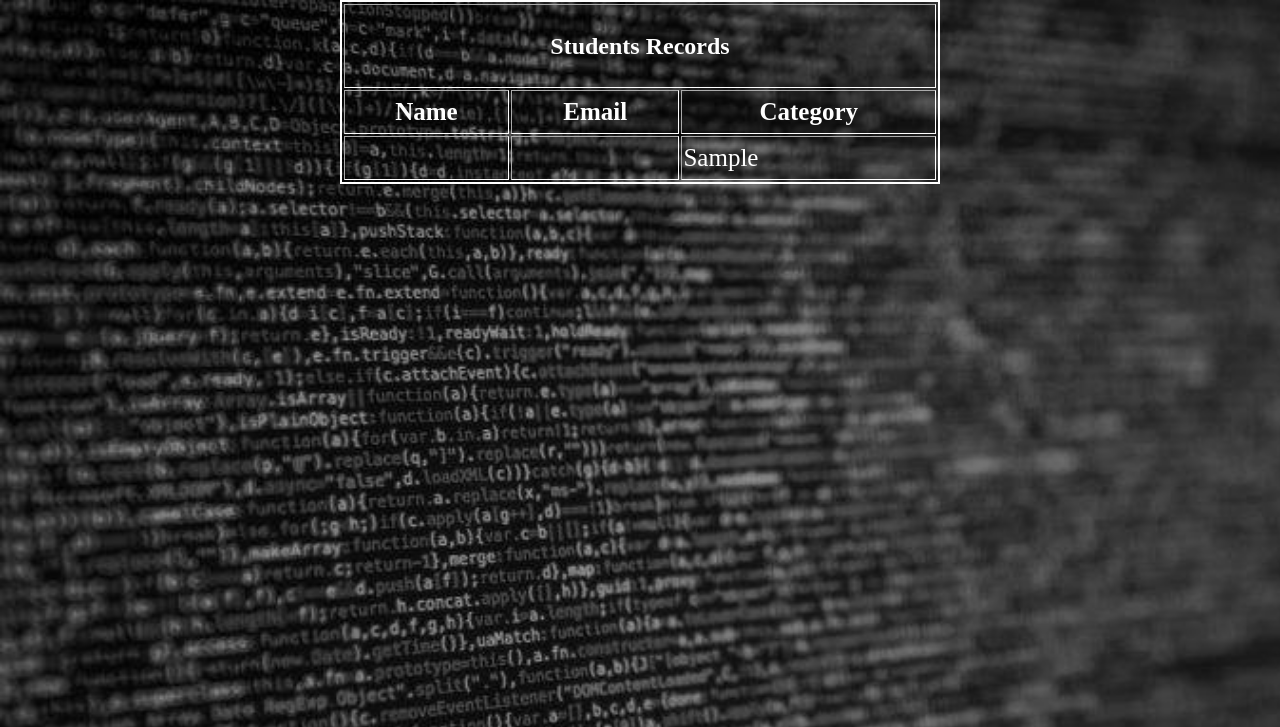
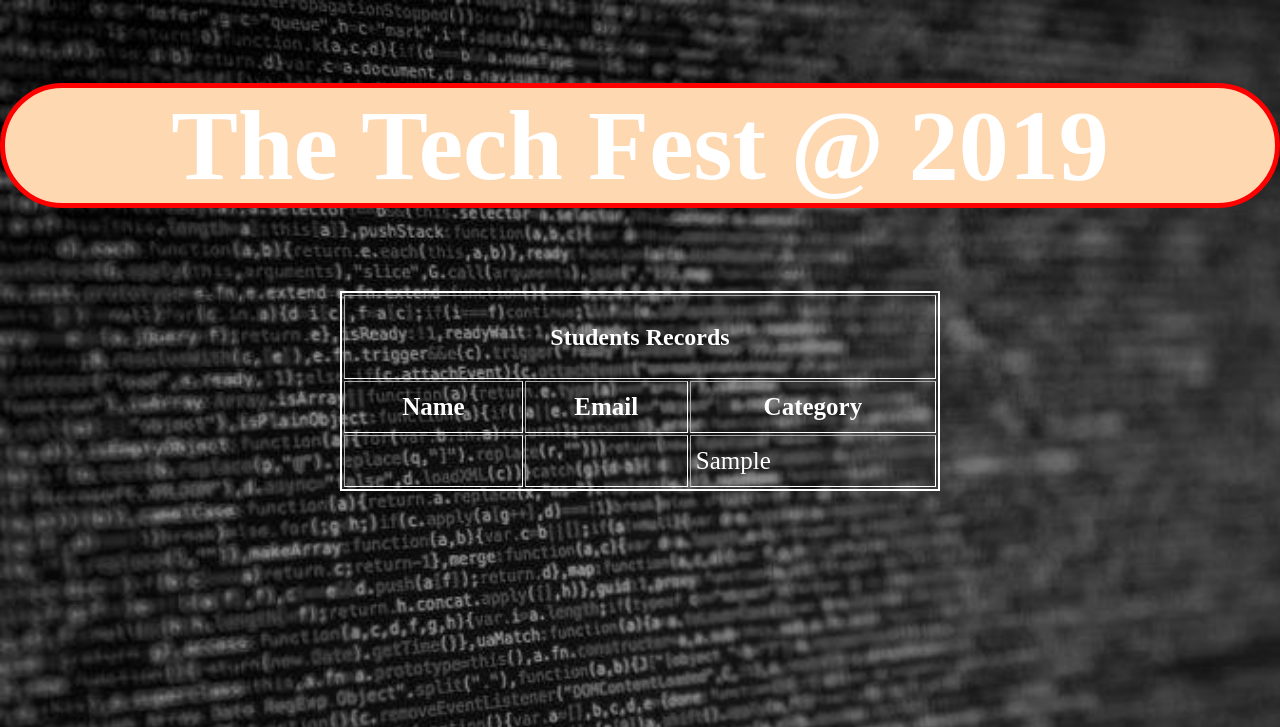
Before and after one commit to bhali16/TechFest, a PHP site: page /all_record.php in a window 1280 px wide. Shown: the top 727 px of the page. Run offline with PHP 8.4, Linux system fonts and the light colour scheme; tables that the repository leaves empty or names only in its code hold one stand-in row (values such as "Sample post"); data that the repository does not hold is empty.

Commit message:
the final commit

```diff
--- a/all_record.php
+++ b/all_record.php
@@ -23,11 +23,19 @@ body{
 </head>
 <body>
 
+
+
+	<div>
+
+<h2 style="color: white; font-size: 100px; text-align: center; border: 5px solid red; background-color: #fed8b1; border-radius: 300px;">The  Tech Fest @ 2019 </h2>
+
+	</div>
+
 	<table align="center" border="1px" style="width: 600px; line-height: 40px;  border: 2px solid white " >
 		<tr>
 			<th colspan="4"><h2 style="color: white">Students Records</h2></th>
 			</tr>
-			<th style="color: white; font-size: 25px;">Name</th>
+			<th style="color: white; font-size: 25px; padding: 5px;">Name</th>
 			<th style="color: white; font-size: 25px;">Email</th>
 			<th style="color: white; font-size: 25px;" >Category</th>
 
@@ -46,9 +54,9 @@ body{
 
 		<tr>
 
-				<td style="color: white; font-size: 25px;"><?php echo $rows["Name"]; ?></td>
-				<td  style="color: white; font-size: 25px;"><?php echo $rows["Email"]; ?></td>
-				<td style="color: white; font-size: 25px;" ><?php echo $rows["category"]; ?></td>
+				<td style="color: white; font-size: 25px; padding: 5px;"><?php echo $rows["Name"]; ?></td>
+				<td  style="color: white; font-size: 25px; padding: 5px;"><?php echo $rows["Email"]; ?></td>
+				<td style="color: white; font-size: 25px; padding: 5px;" ><?php echo $rows["category"]; ?></td>
 
 
 		</tr>
```
